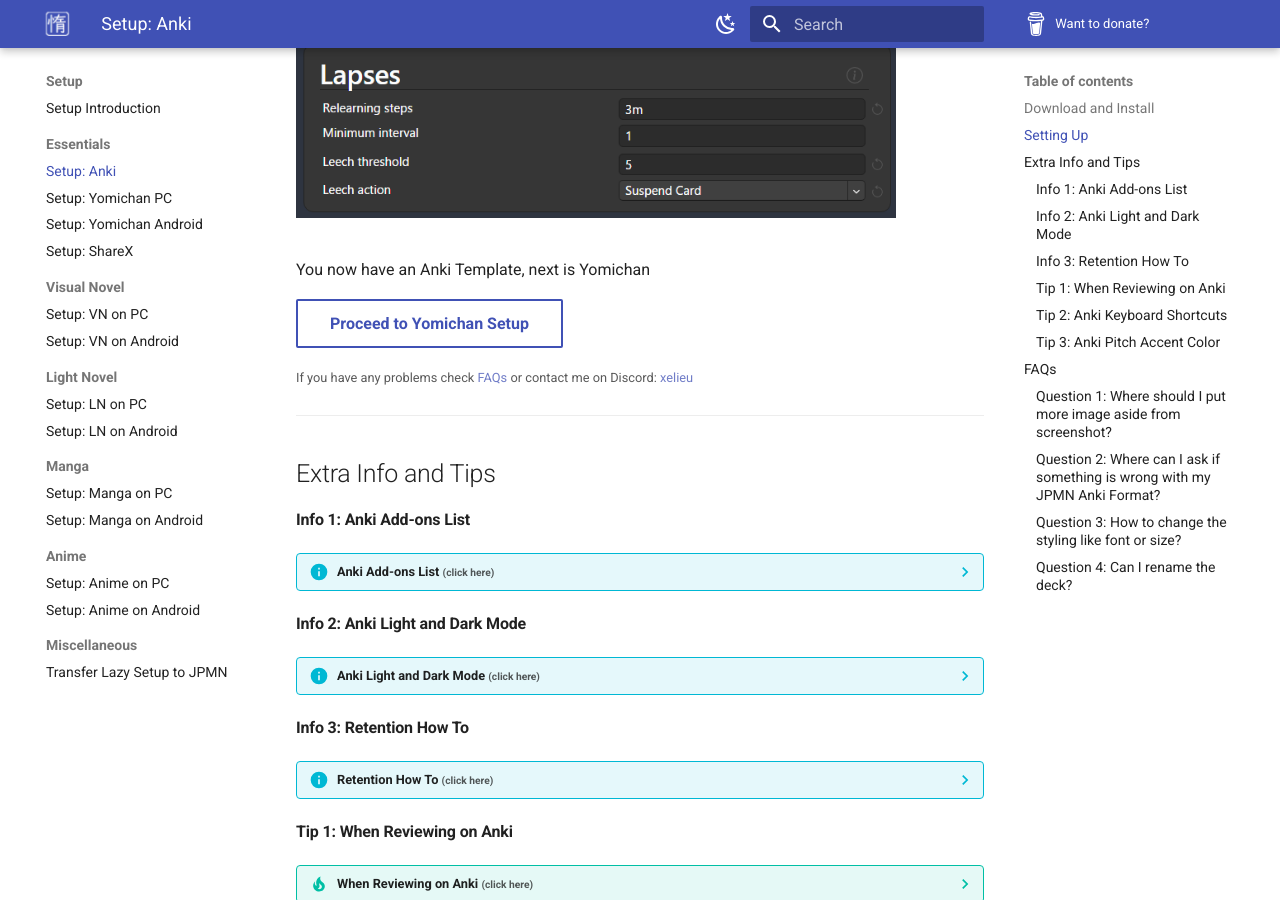
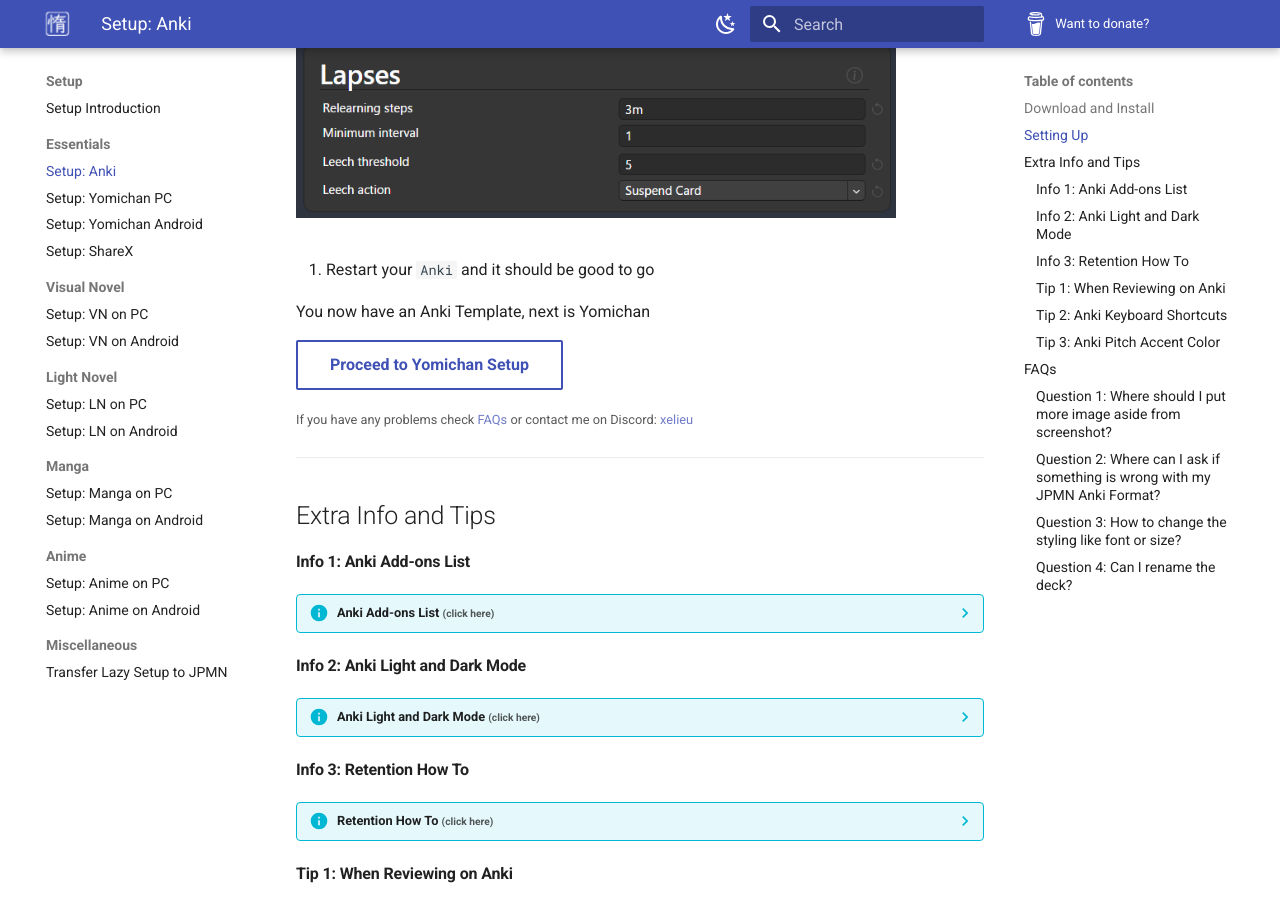
Before and after one commit to Xelieu/xelieu.github.io, an MkDocs documentation site: the page built from docs/jp-lazy-guide/setupAnki.md, in a window 1280 px wide and 900 px high, scrolled down 2759 px. Built offline with MkDocs 1.6.1 and Material for MkDocs 9.7.7, drawn with Linux system fonts in a browser that asks for light colours.

Commit message:
$updated info

```diff
--- a/docs/jp-lazy-guide/setupAnki.md
+++ b/docs/jp-lazy-guide/setupAnki.md
@@ -55,6 +55,8 @@
     ![Anki Settings 3](../img/anki-settings-3.png){height=300 width=600}
 === "Anki Preference Settings"
     ![v3 Scheduler](../img/v3-scheduler.png){height=300 width=600}
+
+9. Restart your `Anki` and it should be good to go
 
 You now have an Anki Template, next is Yomichan
 
```
